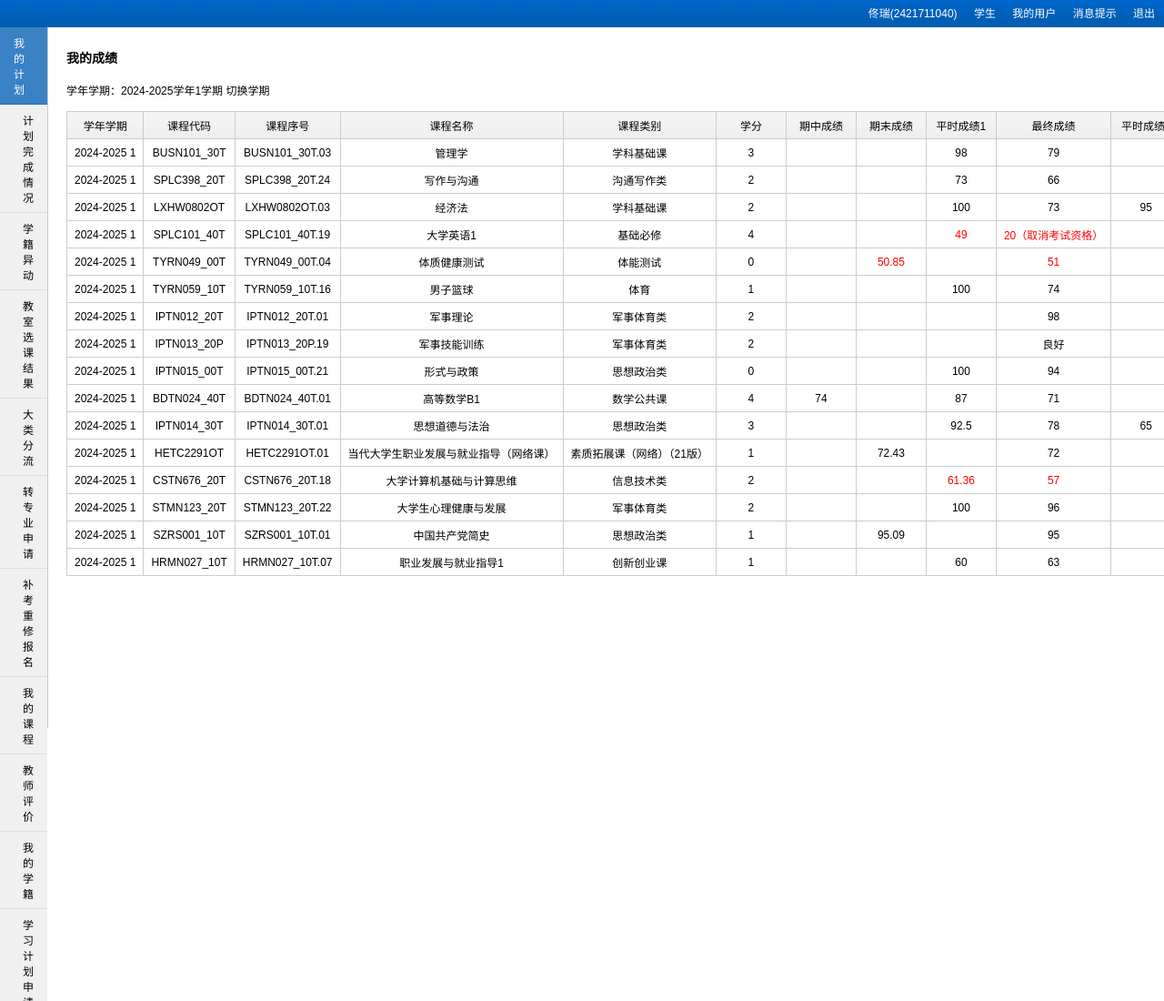
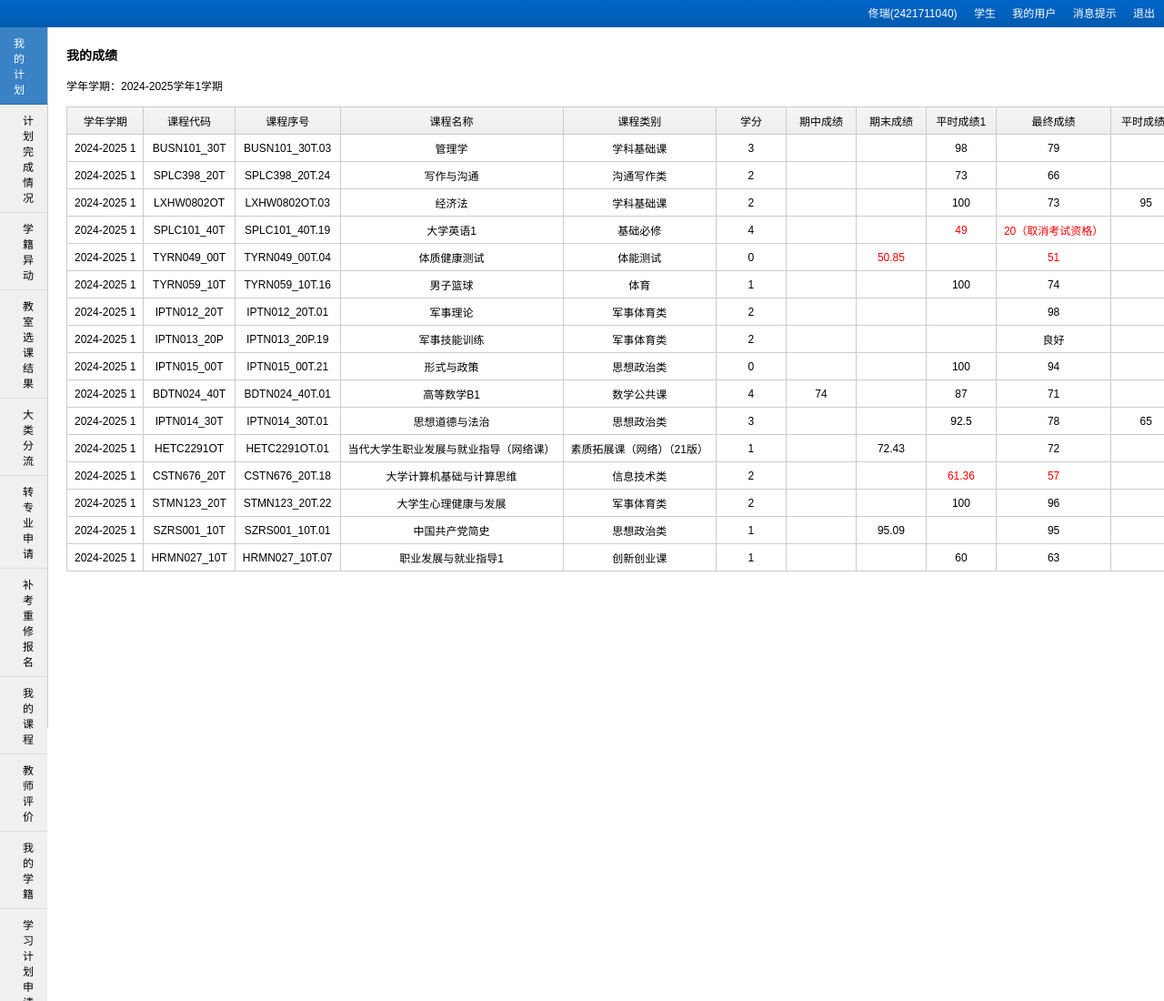
Before and after one commit to ava1314/ava242.github.io, a plain HTML site: page my.html in a window 1280 px wide. Shown: the top 1100 px of the page at 91% size. Drawn offline with Linux system fonts and the light colour scheme.

Commit message:
Update my.html

```diff
--- a/my.html
+++ b/my.html
@@ -36,9 +36,8 @@
       <div class="content">
         <div class="title-bar">
           <div class="title">我的成绩</div>
-          <div class="print-btn">打印学期成绩单</div>
         </div>
-        <div class="semester-select"> 学年学期：2024-2025学年1学期 <a href="#">切换学期</a>
+        <div class="semester-select"> 学年学期：2024-2025学年1学期
         </div>
         <div class="table-container">
           <table>
```
